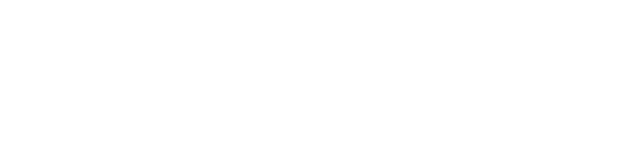
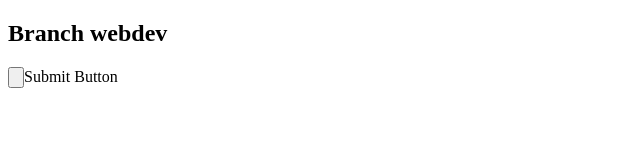
Before and after one commit to ojaswinimohanta/Local_Repo, a plain HTML site: page index.html in a window 1280 px wide. Shown: the whole page, without its empty margins (0-640 px from the left). Drawn offline with Linux system fonts and the light colour scheme.

Commit message:
submit button added

```diff
--- a/index.html
+++ b/index.html
@@ -7,6 +7,8 @@
     <title>Normal webpage</title>
 </head>
 <body>
+    <h2>Branch webdev</h2>
+    <p><input type="button" name="Submit">Submit Button</p>
 
 </body>
 </html>
```
